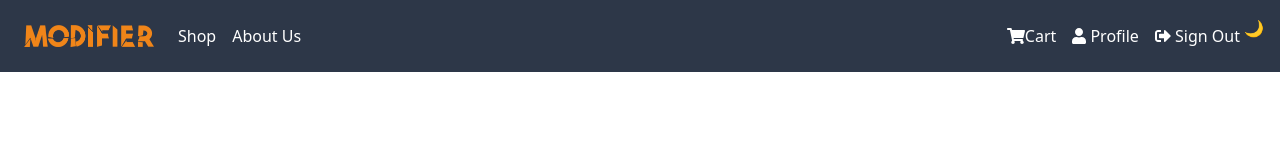
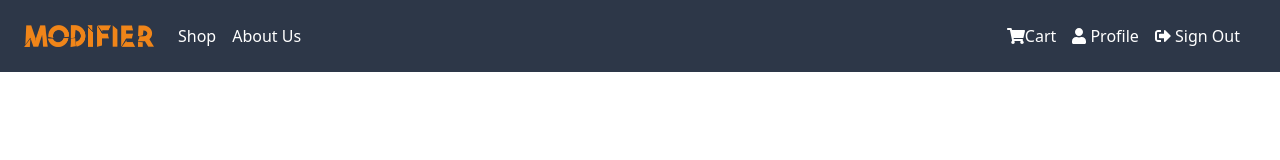
Before and after one commit to cristoregi/modifier-cloth, a Vue app: page /profile in a window 1280 px wide. Shown: the top 160 px of the page. Built offline with nearby package versions, Linux system fonts and the light colour scheme.

Commit message:
WTF GREG

```diff
--- a/src/views/Profile.vue
+++ b/src/views/Profile.vue
@@ -1,9 +1,6 @@
 <template>
   <div class="max-w-4xl flex items-center h-auto lg:h-screen flex-wrap mx-auto my-32 lg:my-0">
-
 		<div id="profile" class="w-full lg:w-3/5 rounded-lg lg:rounded-l-lg lg:rounded-r-none shadow-2xl bg-white opacity-75 mx-6 lg:mx-0">
-
-
 			<div class="p-4 md:p-12 text-center lg:text-left">
 				<div class="block lg:hidden rounded-full shadow-xl mx-auto -mt-16 h-48 w-48 bg-cover bg-center" style="background-image: url('https://source.unsplash.com/MP0IUfwrn0A')"></div>
 
@@ -22,15 +19,16 @@
 					alishaaileen@gmail.com</p>
 				<p class="pt-2 text-gray-600 text-xs lg:text-sm flex items-center justify-center lg:justify-start">
 					<span class="mr-4"><i class="fas fa-phone"></i></span>
-                +62 827517263527</p>
+					+62 827517263527
+				</p>
 			</div>
 
 		</div>
 		<div class="w-full lg:w-2/5">
 			<img src="https://source.unsplash.com/MP0IUfwrn0A" class="rounded-none lg:rounded-lg shadow-2xl hidden lg:block">
 		</div>
-	  <div class="absolute top-0 right-0 h-12 w-18 p-4">
+		<!-- <div class="absolute top-0 right-0 h-12 w-18 p-4">
 			<button class="js-change-theme focus:outline-none">🌙</button>
-	  </div>
+		</div> -->
 	</div>
 </template>
```
Lines whose indentation alone changed are shown as unchanged.
